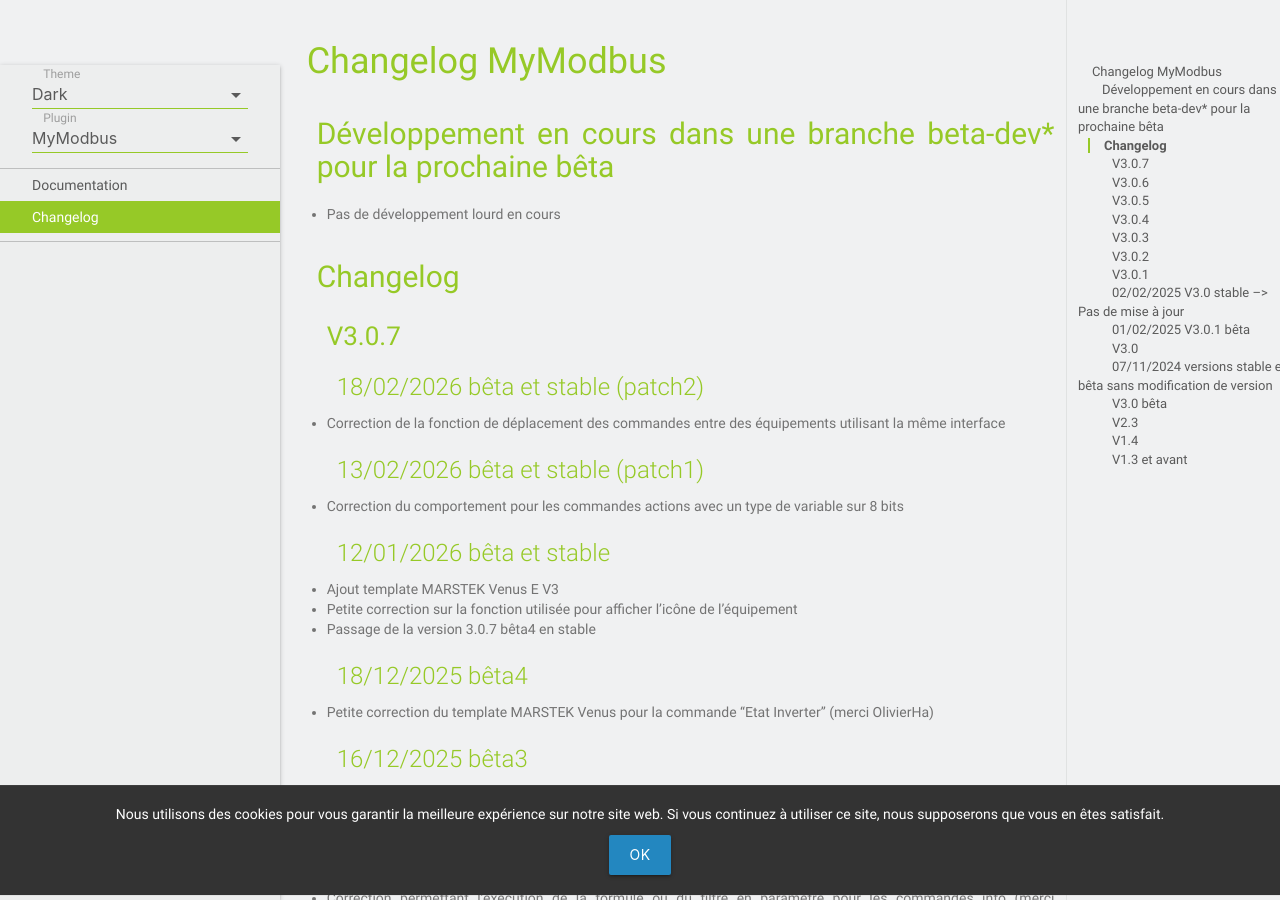
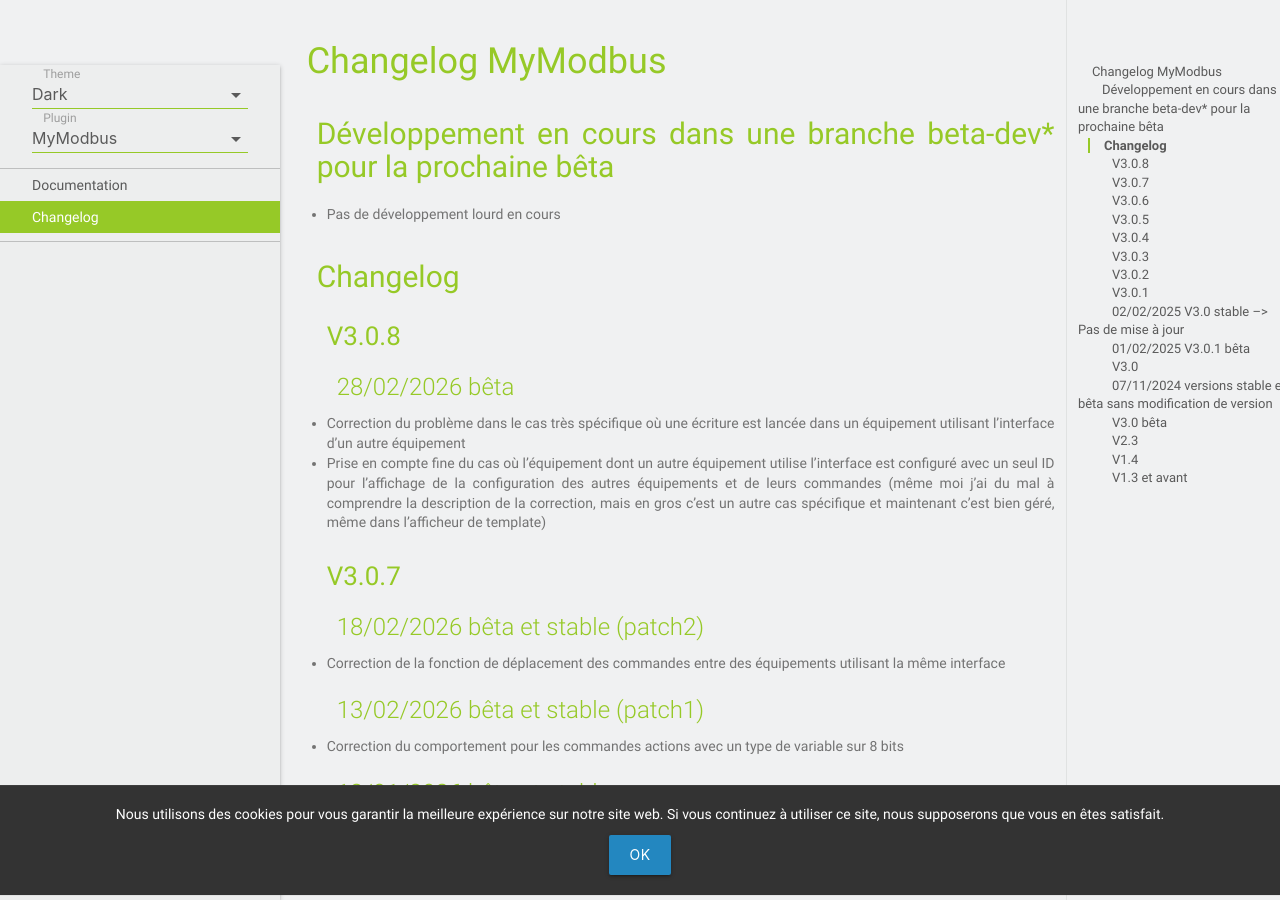
Before and after one commit to MrWaloo/jeedom-plugins-doc, a Jekyll site: the page built from docs/fr_FR/mymodbus_changelog.md, in a window 1280 px wide and 900 px high. Built offline with Jekyll 4.4.1, drawn with Linux system fonts in a browser that asks for light colours; emoji names are drawn with the system emoji font; our own code applies the rules of GitHub Pages for plain Markdown files.

Commit message:
Update mymodbus_changelog.md

```diff
--- a/docs/fr_FR/mymodbus_changelog.md
+++ b/docs/fr_FR/mymodbus_changelog.md
@@ -5,6 +5,13 @@
 - Pas de développement lourd en cours
 
 ## Changelog
+
+### V3.0.8
+
+#### 28/02/2026 bêta
+
+- Correction du problème dans le cas très spécifique où une écriture est lancée dans un équipement utilisant l'interface d'un autre équipement
+- Prise en compte fine du cas où l'équipement dont un autre équipement utilise l'interface est configuré avec un seul ID pour l'affichage de la configuration des autres équipements et de leurs commandes (même moi j'ai du mal à comprendre la description de la correction, mais en gros c'est un autre cas spécifique et maintenant c'est bien géré, même dans l'afficheur de template)
 
 ### V3.0.7
 
```
